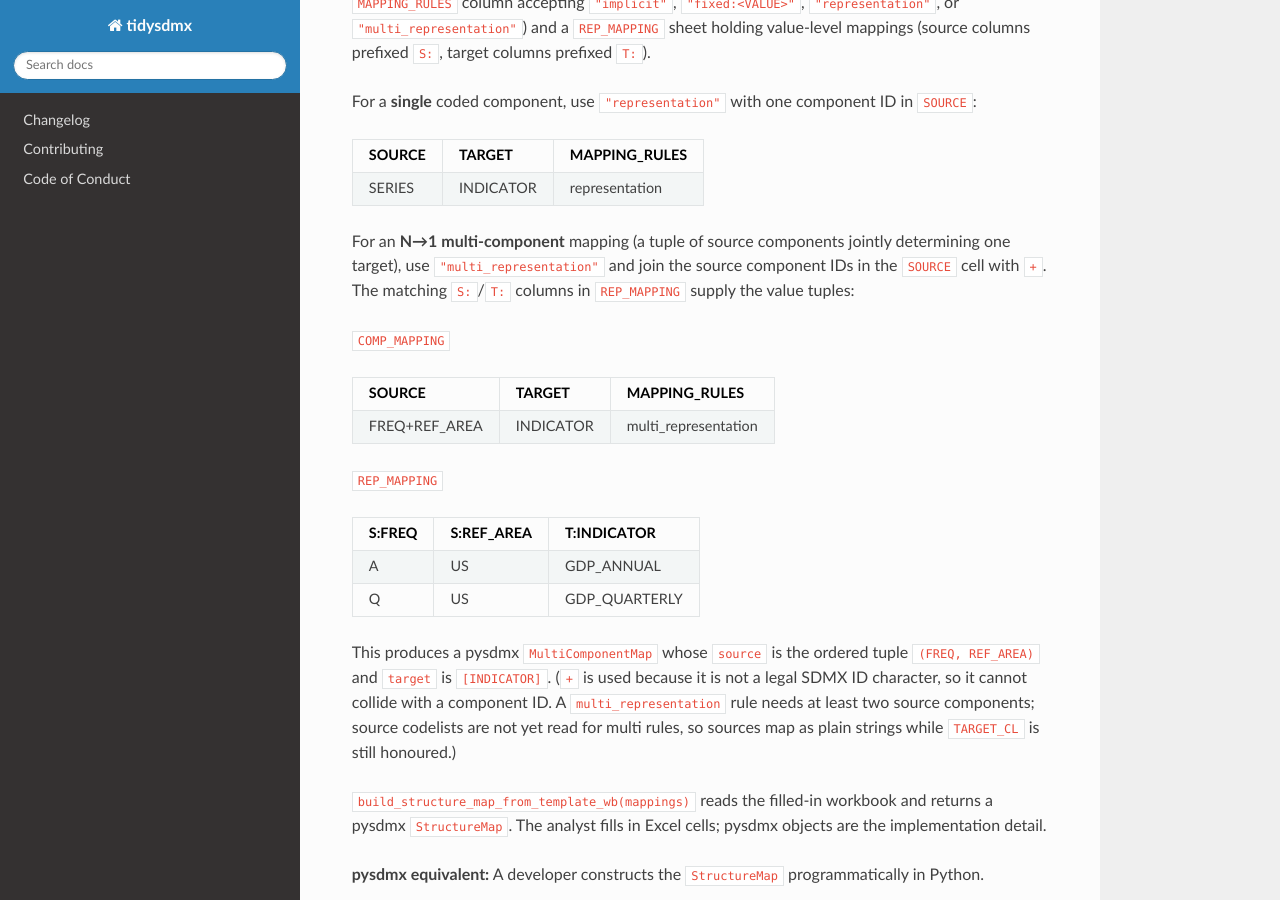
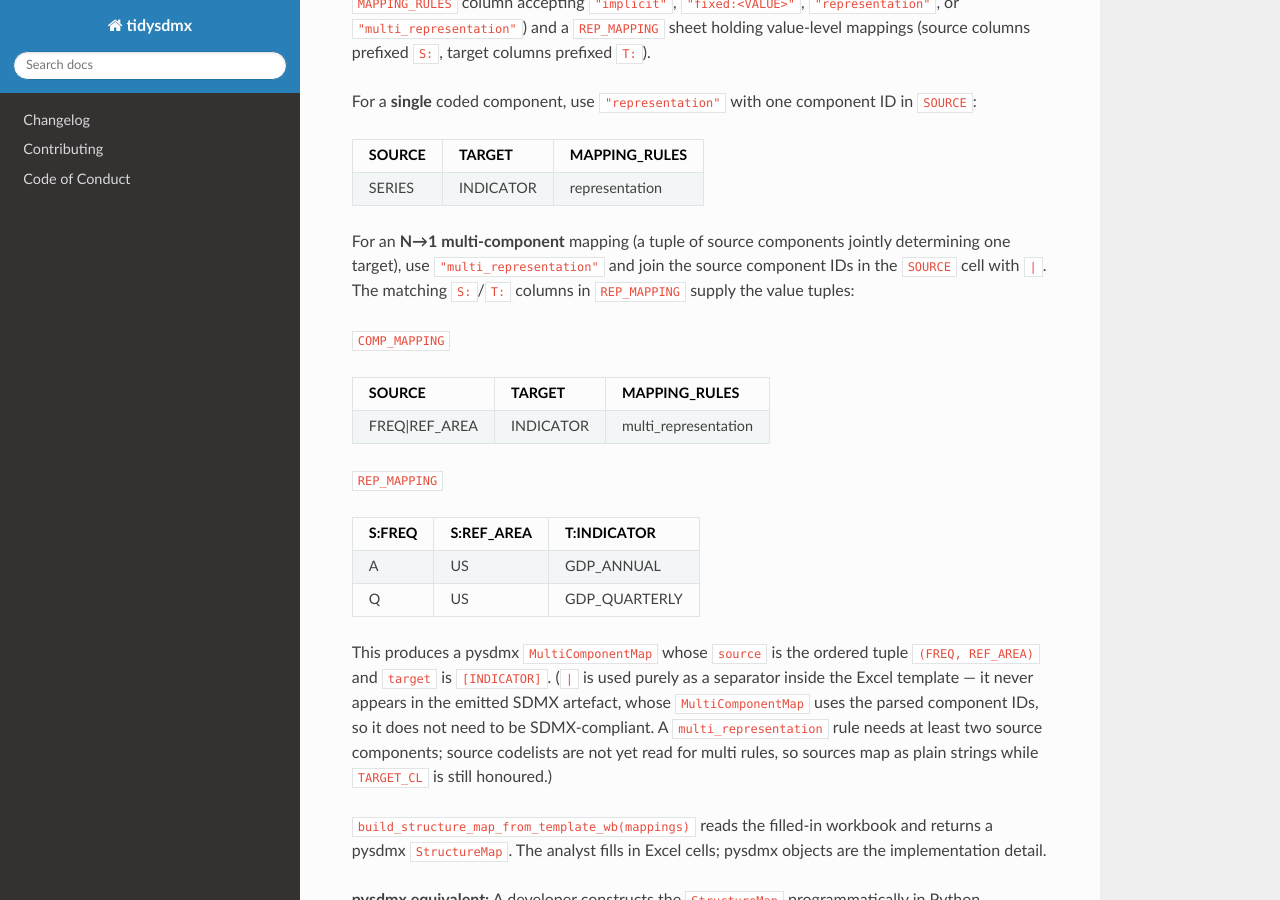
Before and after one commit to WB-DECIS/tidysdmx, a Sphinx documentation site: the page built from docs/tidysdmx-architecture.md, in a window 1280 px wide and 900 px high, scrolled down 4180 px. Built offline with Sphinx 7.4.7 and the Read the Docs theme 3.1.0, drawn with Linux system fonts in a browser that asks for light colours; pages that are not in the unit, such as notebooks, are missing from menus.

Commit message:
refactor(structures): use '|' as the multi-component source separator
Switches the multi_representation SOURCE delimiter from '+' to '|'
(e.g. 'FREQ|REF_AREA'). The separator only lives in the Excel template and
never appears in the emitted SDMX artefact, so SDMX-ID compliance is not
required. Updates the rule parser, dispatch loop, tests, and docs (the pipe
is escaped inside the markdown table).

Co-Authored-By: Claude Opus 4.8 (1M context) <noreply@anthropic.com>

```diff
--- a/docs/tidysdmx-architecture.md
+++ b/docs/tidysdmx-architecture.md
@@ -174,13 +174,13 @@ For a **single** coded component, use `"representation"` with one component ID i
 |--------|--------|---------------|
 | SERIES | INDICATOR | representation |
 
-For an **N→1 multi-component** mapping (a tuple of source components jointly determining one target), use `"multi_representation"` and join the source component IDs in the `SOURCE` cell with `+`. The matching `S:`/`T:` columns in `REP_MAPPING` supply the value tuples:
+For an **N→1 multi-component** mapping (a tuple of source components jointly determining one target), use `"multi_representation"` and join the source component IDs in the `SOURCE` cell with `|`. The matching `S:`/`T:` columns in `REP_MAPPING` supply the value tuples:
 
 `COMP_MAPPING`
 
 | SOURCE | TARGET | MAPPING_RULES |
 |--------|--------|---------------|
-| FREQ+REF_AREA | INDICATOR | multi_representation |
+| FREQ\|REF_AREA | INDICATOR | multi_representation |
 
 `REP_MAPPING`
 
@@ -189,7 +189,7 @@ For an **N→1 multi-component** mapping (a tuple of source components jointly d
 | A | US | GDP_ANNUAL |
 | Q | US | GDP_QUARTERLY |
 
-This produces a pysdmx `MultiComponentMap` whose `source` is the ordered tuple `(FREQ, REF_AREA)` and `target` is `[INDICATOR]`. (`+` is used because it is not a legal SDMX ID character, so it cannot collide with a component ID. A `multi_representation` rule needs at least two source components; source codelists are not yet read for multi rules, so sources map as plain strings while `TARGET_CL` is still honoured.)
+This produces a pysdmx `MultiComponentMap` whose `source` is the ordered tuple `(FREQ, REF_AREA)` and `target` is `[INDICATOR]`. (`|` is used purely as a separator inside the Excel template — it never appears in the emitted SDMX artefact, whose `MultiComponentMap` uses the parsed component IDs, so it does not need to be SDMX-compliant. A `multi_representation` rule needs at least two source components; source codelists are not yet read for multi rules, so sources map as plain strings while `TARGET_CL` is still honoured.)
 
 `build_structure_map_from_template_wb(mappings)` reads the filled-in workbook and returns a pysdmx `StructureMap`. The analyst fills in Excel cells; pysdmx objects are the implementation detail.
 
```
Also changed, not shown: 2 other files.
